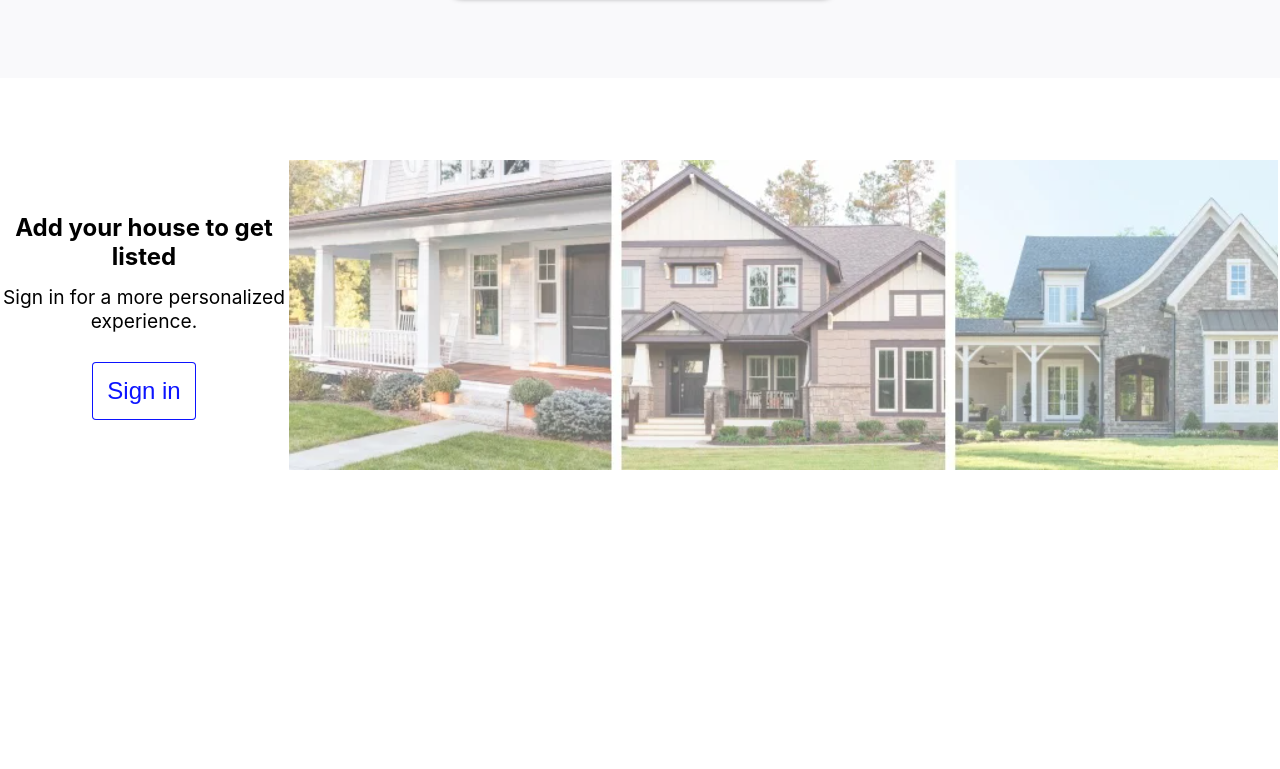
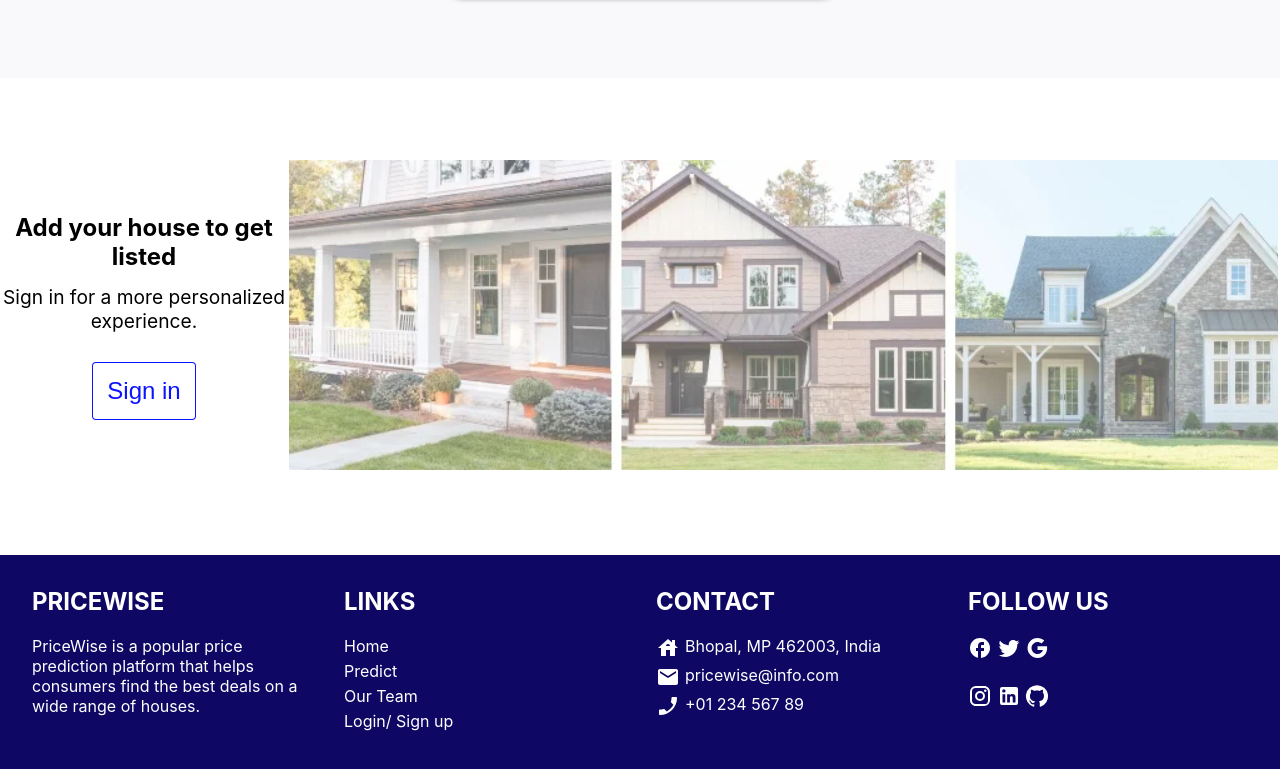
Before and after one commit to 6thSemMinorProject-ModelForRealEstate/Frontend, a React (Create React App) app: page / in a window 1280 px wide. Shown: the part 1134-1903 px from the top of the page. Before the commit the page ends 1689 px from the top, so only its background shows below. Built offline with nearby package versions, Linux system fonts and the light colour scheme.

Commit message:
Footer Created

```diff
--- a/src/components/Footer.js
+++ b/src/components/Footer.js
@@ -1,12 +1,64 @@
 import React, { useEffect, useState } from "react";
 import { NavLink } from "react-router-dom";
-import "./css/Footer.css";
-import pic4 from "../images/art.svg"
+import Nav from 'react-bootstrap/Nav';
+// import pic4 from "../images/art.svg"
+import "./css/Footer.css"
+import { Container } from "react-bootstrap";
+import Row from 'react-bootstrap/Row';
+import Col from 'react-bootstrap/Col';
+import FacebookRoundedIcon from '@mui/icons-material/FacebookRounded';
+import HomeIcon from '@mui/icons-material/Home';
+import MailIcon from '@mui/icons-material/Mail';
+import LocalPhoneIcon from '@mui/icons-material/LocalPhone';
+import DocumentScannerIcon from '@mui/icons-material/DocumentScanner';
+import HouseIcon from '@mui/icons-material/House';
+import EmailIcon from '@mui/icons-material/Email';
+import PhoneEnabledIcon from '@mui/icons-material/PhoneEnabled';
+import TwitterIcon from '@mui/icons-material/Twitter';
+import InstagramIcon from '@mui/icons-material/Instagram';
+import GoogleIcon from '@mui/icons-material/Google';
+import LinkedInIcon from '@mui/icons-material/LinkedIn';
+import GitHubIcon from '@mui/icons-material/GitHub';
+// import FacebookIcon from '@mui/icons-material/Facebook';
+
 
 export const Footer = () => {
-    return(
-        <div>
+    return (
 
+        <div className="tempContainer">
+            <div className="box">
+                <div>
+                    <h2>PRICEWISE</h2>
+                    <br></br>
+                    <span>PriceWise is a popular price prediction platform that helps consumers find the best deals on a wide range of houses.</span>
+
+                </div>
+            </div>
+            <div className="box">
+                <h2>LINKS   </h2>
+                <br></br>
+                <div className="Links">
+                    <a href="">Home</a>
+                    <a href="">Predict</a>
+                    <a href="">Our Team</a>
+                    <a href="">Login/ Sign up</a>
+                </div>
+            </div>
+            <div className="box">
+            <h2>    CONTACT   </h2>
+            <br></br>
+            <div className="contact">
+                <p className="sameRow"><HouseIcon/> <span>Bhopal, MP 462003, India</span></p>
+                <p className="sameRow"><EmailIcon/> <span>pricewise@info.com</span></p>
+                <p className="sameRow"><PhoneEnabledIcon/> <span>+01 234 567 89</span></p>
+                {/* <p className="sameRow"><PhoneEnabledIcon/> <span>+01 234 567 89</span></p> */}
+            </div>
+            </div>
+            <div className="box">
+            <h2>FOLLOW US   </h2>
+            <br></br>
+                <FacebookRoundedIcon/> <TwitterIcon/> <GoogleIcon/> <br></br> <br></br> <InstagramIcon/> <LinkedInIcon /> <GitHubIcon />
+            </div>
         </div>
     )
 }
--- a/src/components/css/Footer.css
+++ b/src/components/css/Footer.css
@@ -0,0 +1,33 @@
+  .tempContainer {
+    display: flex;
+    padding: 1rem;
+    background-color:  #0e0864;
+  }
+  .box{
+    width: 25%;
+    height: 10rem;
+    /* border: 1px solid red; */
+    margin: 1rem;
+    color: #ffff;
+    word-wrap: break-word;
+    /* margin-bottom: 1rem; */
+  }
+
+  .Links, .contact {
+    display: flex;
+    flex-direction: column;
+  }
+
+  .Links a, .contact p {
+    margin-bottom: 5px;
+    color: #ffff;
+    text-decoration: none;
+  }
+
+  .sameRow{
+    display: flex;
+    flex-direction: row;
+  }
+  .sameRow span {
+    margin-left: 5px;
+  }
```
